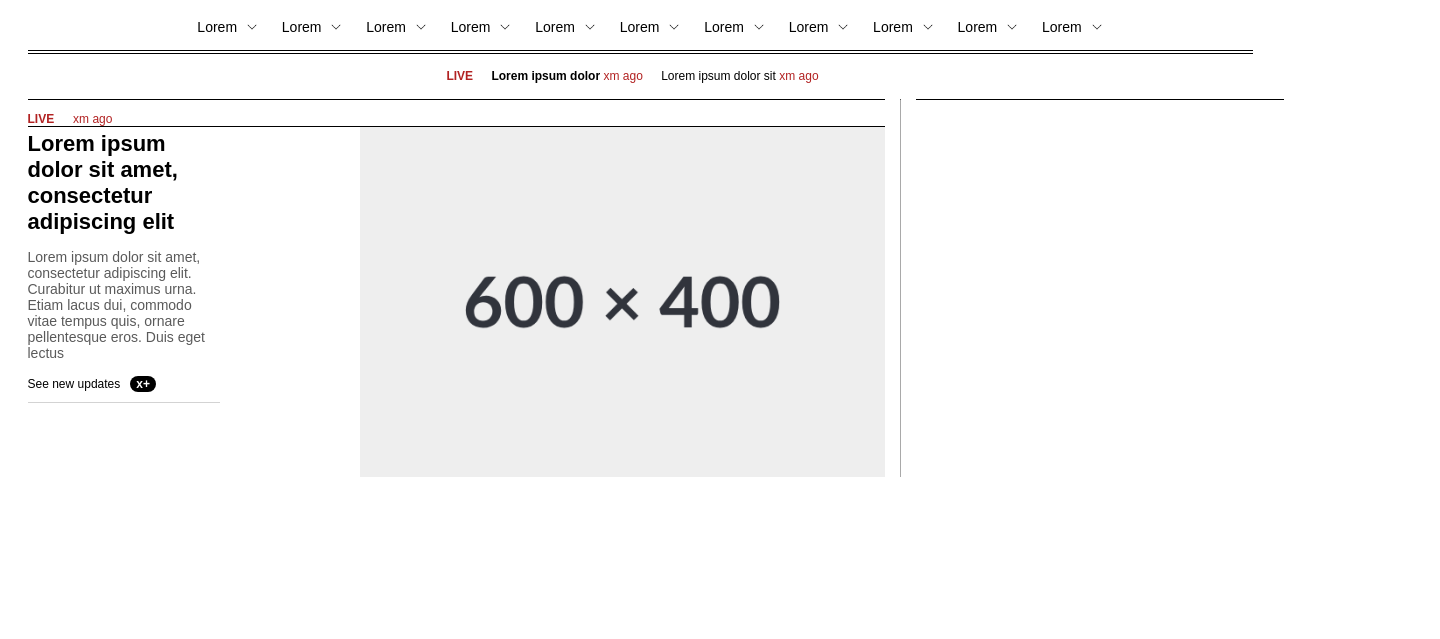
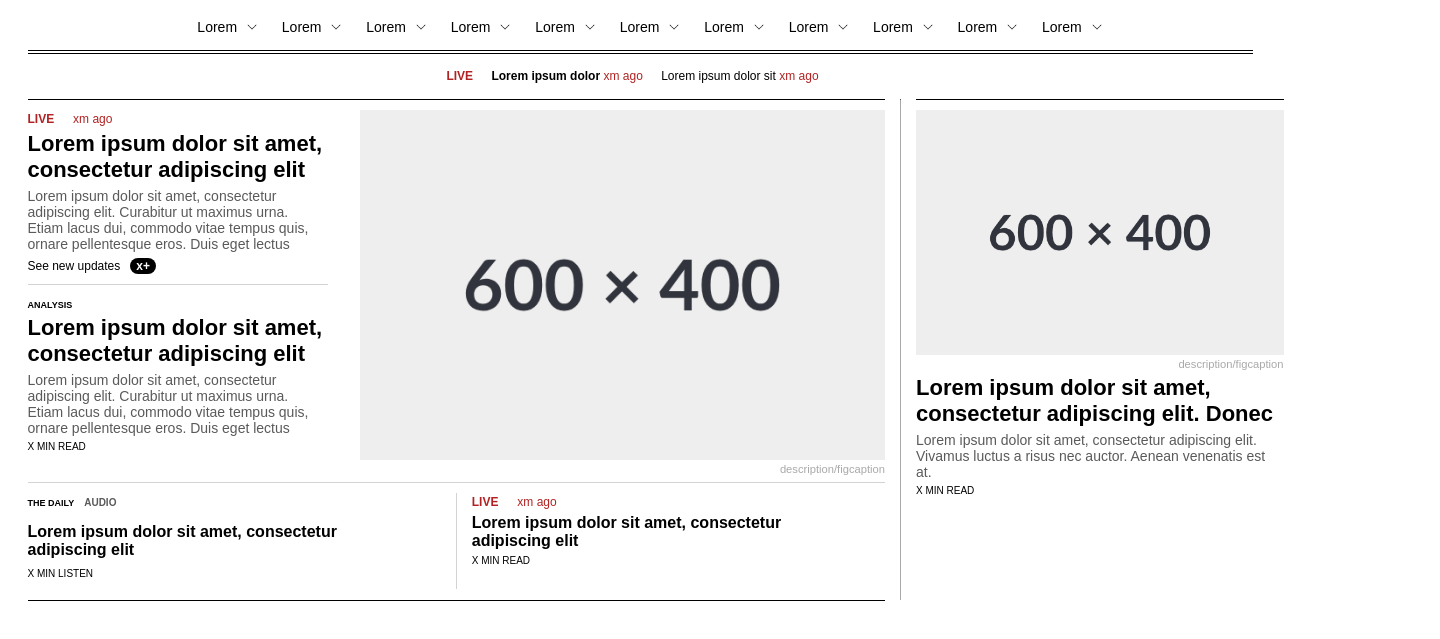
Before and after one commit to F3de22/Frontend_nytimes_copy, a plain HTML site: page index.html in a window 1280 px wide. Shown: the part 111-750 px from the top of the page, 1440 px wide, since content can reach past the window. Drawn offline with Linux system fonts and the light colour scheme.

Commit message:
continuo del main

```diff
--- a/index.html
+++ b/index.html
@@ -653,39 +653,85 @@
     <br>
         <div class="two_column">
             <div class="main_column" id="first_column">
+                <div class="part">
                     <div class="articles_list">
+                        <div class="left-articles">
                             <a href="">
                                 <section class="article">
-                            <div id="live_c">
+                                    <div class="live_c">
                                         <span class="live"><b>LIVE</b></span>
                                         <span class="live">xm ago</span>
                                     </div>
-                            <div class="content">
-                                <p class="article_title">Lorem ipsum dolor sit amet, consectetur adipiscing elit</p>
+                                    <div class="content" id="content1">
+                                        <p class="article_title" id="first">Lorem ipsum dolor sit amet, consectetur adipiscing elit</p>
                                         <p class="article_description">Lorem ipsum dolor sit amet, consectetur adipiscing elit. Curabitur ut maximus urna. Etiam lacus dui, commodo vitae tempus quis, ornare pellentesque eros. Duis eget lectus</p>
                                         <p class="plus">See new updates</p><button class="updates">x+</button>
                                     </div>
+                                </section>
+                            </a>
+                            <a href="">
+                                <section class="article">
                                     <div class="content">
-
+                                        <h5>ANALYSIS</h5>
+                                        <p class="article_title" id="second">Lorem ipsum dolor sit amet, consectetur adipiscing elit</p>
+                                        <p class="article_description">Lorem ipsum dolor sit amet, consectetur adipiscing elit. Curabitur ut maximus urna. Etiam lacus dui, commodo vitae tempus quis, ornare pellentesque eros. Duis eget lectus</p>
+                                        <p class="lecture_min">X MIN READ</p>
                                     </div>
                                 </section>
                             </a>
                         </div>
-
+                        <div class="bottom-articles">
+                            <a href="">
+                                <section class="article">
+                                    <div class="content-small">
+                                        <span class="daily-audio"><h5><b>THE DAILY</b></h5><p class="lecture_min">AUDIO</p></span>
+                                        <p class="small">Lorem ipsum dolor sit amet, consectetur adipiscing elit</p>
+                                        <div>
+                                            <circle cx="14" cy="14" r="13.5" stroke="var(--color-stroke-quaternary,#DFDFDF)"></circle>
+                                            <p class="listen_min">X MIN LISTEN</p>
+                                        </div>
+                                    </div>
+                                </section>
+                            </a>
+                            <div class="article_div"></div>
+                            <a href="">
+                                <section class="article">
+                                    <div class="content-small">
+                                        <div class="live_c" id="second-live">
+                                            <span class="live"><b>LIVE</b></span>
+                                            <span class="live">xm ago</span>
+                                        </div>
+                                        <p class="small">Lorem ipsum dolor sit amet, consectetur adipiscing elit</p>
+                                        <p class="lecture_min">X MIN READ</p>
+                                    </div>
+                                </section>
+                            </a>
+                        </div>
+                    </div>
                     <div>
                         <section id="slide">
+                            <div class="sliding_image">
                                     <a href="">
-                            <div class="sliding_image">
                                         <img src="img/placeholder.png">
+                                        <figcaption>description/figcaption</figcaption>
+                                    </a>
                             </div>
-                        </a>
+
                         </section>
+                    </div>
                 </div>
             </div>
             <div class="main_column" id="vertical-line"></div>
             <div class="main_column" id="second_column">
-
-
+                <section>
+                    <img src="img/placeholder.png">
+                    <figcaption>description/figcaption</figcaption>
+                    <div>
+                        <p class="article_title">Lorem ipsum dolor sit amet, consectetur adipiscing elit. Donec</p>
+                        <p class="article_description">Lorem ipsum dolor sit amet, consectetur adipiscing elit. Vivamus luctus a risus nec auctor. Aenean venenatis est at.</p>
+                        <p class="lecture_min">X MIN READ</p>
+                    </div>
+                </section>
             </div>
         </div>
 
--- a/style.css
+++ b/style.css
@@ -30,6 +30,7 @@ header {
     width: 100%;
     position: absolute;
     top: 0;
+    z-index:500;
 }
 
 h1{
@@ -43,8 +44,12 @@ h1{
 h4{
     font-family: nyt-franklin, sans-serif;
     font-size: 10px;
-    padding-top: 5px;
-    padding-bottom: 10px;
+}
+
+h5{
+    font-size:9px;
+    padding:15px 0 0 0;
+    margin:0;
 }
 
 li{
@@ -59,6 +64,12 @@ a{
 button{
     cursor: pointer;
     border: none;
+}
+
+figcaption{
+    text-align:right;
+    font-size:0.7rem;
+    color:darkgray;
 }
 
 #titolo{
@@ -147,6 +158,11 @@ button{
     color:grey;
 }
 
+.column ul{
+    margin:0 0 0 15px;
+    padding:0;
+
+}
 #dropdown-menu a:hover {
     color: black;
     text-decoration: underline;
@@ -158,7 +174,6 @@ button{
     justify-content: center;
     align-items: center;
     border-bottom: 1.5px solid black;
-
 }
 
 #line{
@@ -174,6 +189,7 @@ button{
 }
 
 .submenu{
+    background-color: white;
     left:0;
     text-align:center;
     position: absolute;
@@ -184,6 +200,7 @@ button{
     border-top: 1px solid #ebebeb;
     display:grid;
     grid-template-columns: 1fr 1fr 1fr 1fr 1fr;
+    z-index:999;
 }
 
 .dropdown:hover .submenu{
@@ -223,7 +240,6 @@ button{
     display:grid;
     grid-template-columns: 70% 1px 30%;
     column-gap: 15px;
-
   }
 
 .main_column{
@@ -236,7 +252,7 @@ a .article_title:hover{
     color: #585858;
 }
 
-#live_c{
+.live_c{
     padding: 10px 0 0 0;
 }
 
@@ -250,6 +266,7 @@ a .article_title:hover{
     color: #5A5A5A;
     font-size: 0.875rem;
     padding: 0;
+    margin: 5px 0;
 }
 
 .updates{
@@ -266,27 +283,121 @@ a .article_title:hover{
     display:block;
 }
 
-.articles_list{
-    height: 100%;
+.part{
+    position:relative;
+    min-height: 100%;
     border-bottom: 1.5px solid black;
 }
 
 .content{
-    max-width: 15%;
-    position:absolute;
+    max-width:35%;
     padding-bottom: 10px;
-    border-bottom: 1.5px solid lightgray;
+}
+
+#content1{
+    border-bottom: 1.5px solid lightgrey;
 }
 
 .plus{
     display:inline;
     font-size:12px;
+    margin: 0 0 10px 0;
+}
+
+.sliding_image{
+    position: absolute;
+    top: 10px;
+    right:0;
 }
 
 .sliding_image img{
     max-width: 525px;
     max-height: 350px;
-    width: 100%;
-    height: 100%;
-    float:right;
+    width:100%;
 }
+
+.left-articles{
+    padding-bottom: 10px;
+}
+
+.bottom-articles{
+    display:grid;
+    margin:0;
+    grid-template-columns:auto 1px auto;
+    column-gap: 15px;
+    max-width: 100%;
+    border-top: 1.5px solid lightgrey;
+    padding:10px 0;
+}
+
+.article_div{
+    border-right: 1px solid lightgray;
+    display: flex;
+    flex-direction: column;
+    padding:0;
+    margin:0;
+}
+
+.content-small{
+    padding:0;
+    margin:0;
+    display: inline-block;
+}
+
+#second_column img{
+    max-width: 100%;
+    max-height: 100%;
+    padding-top:10px;
+}
+
+.small{
+    max-width: 80%;
+    font-size: 1rem;
+    font-weight: 700;
+    margin:5px 0;
+}
+
+.lecture_min {
+    font-size: 0.625rem;
+    margin: 0 0 10px 0;
+    text-align:left;
+}
+
+#second-live{
+    padding:0;
+}
+
+.daily-audio{
+    padding:0 ;
+    margin:0;
+}
+
+.daily-audio h5{
+    padding:0 10px 0 0;
+    margin:0;
+    display: inline-block;
+}
+
+.daily-audio p{
+    color: #5A5A5A;
+    font-weight: bold;
+    display: inline-block;
+}
+
+.play {
+    background-color: white;
+    border-radius: 100%;
+    border: 1px solid grey;
+    display: inline-block;
+}
+
+.listen_min{
+    display: inline-block;
+    font-size: 0.625rem;
+    margin: 0 0 10px 0;
+    text-align:left;
+}
+
+.content-small img{
+    display:inline-block;
+}
```
Also changed, not shown: img/play.PNG (added). Lines whose indentation alone changed are shown as unchanged.
